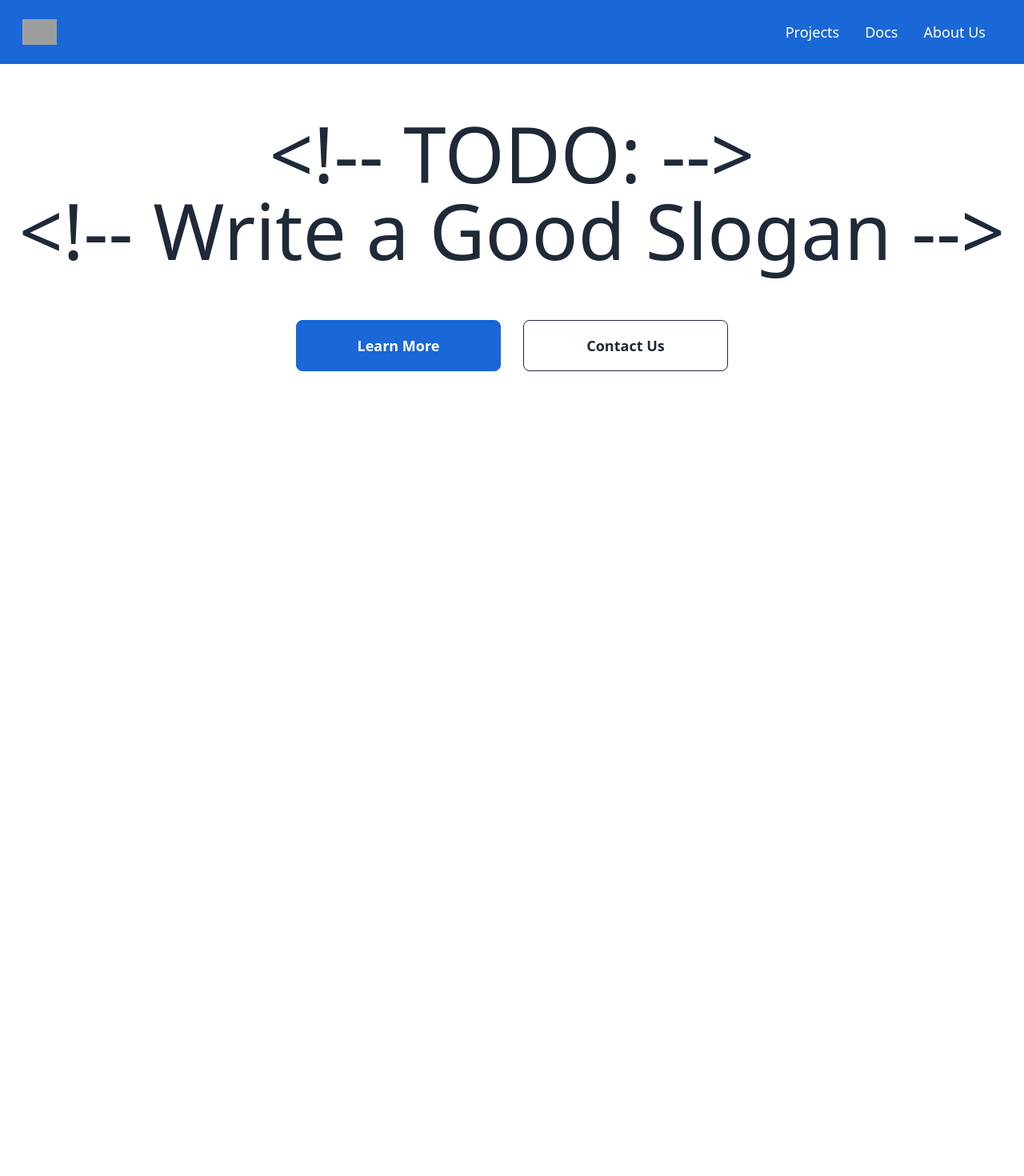
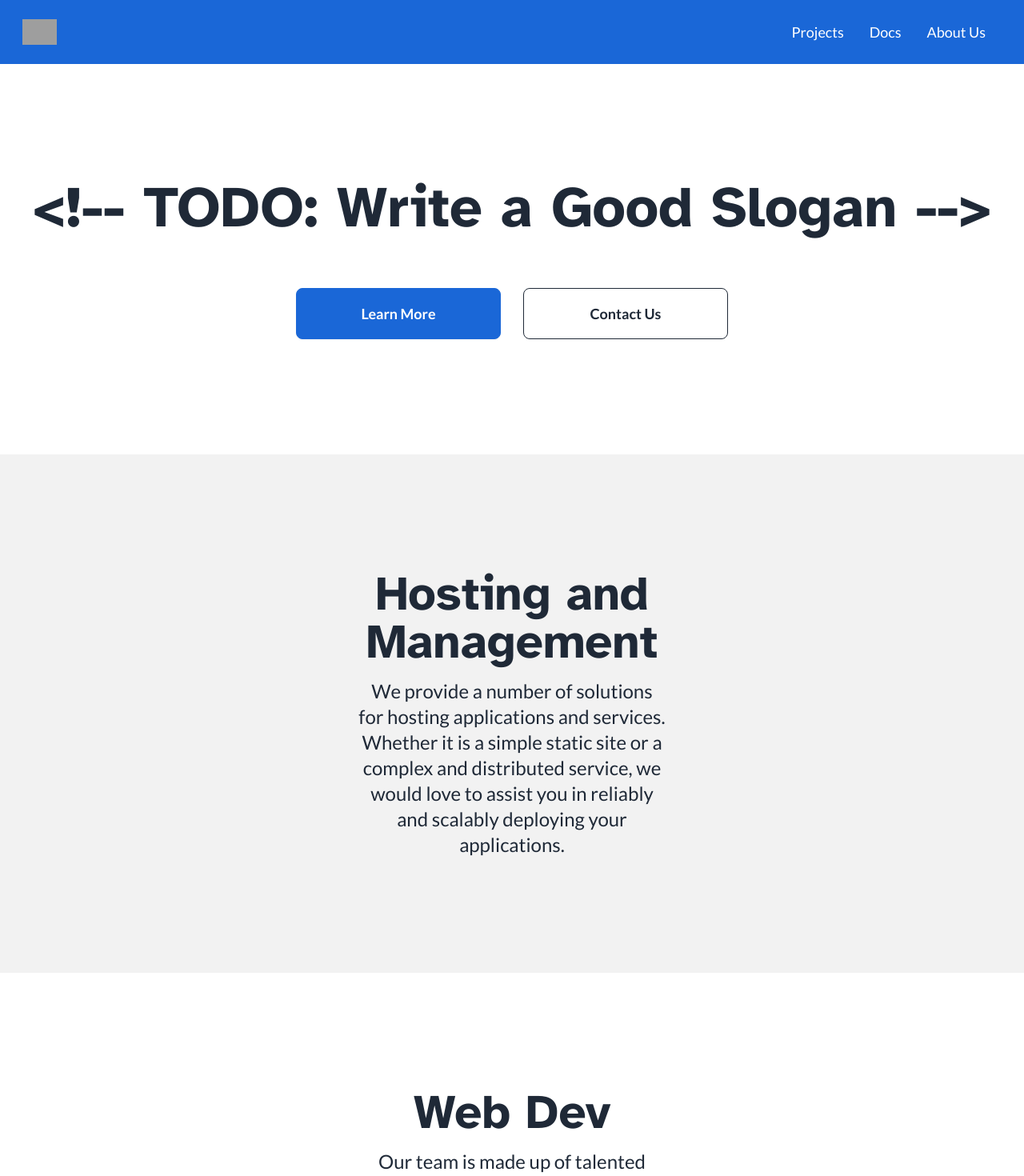
Before and after one commit to AbandonTech/abandontechsite, a Nuxt app: page / in a window 1280 px wide. Shown: the top 1470 px of the page at 80% size. Before the commit the page ends 800 px from the top, so only its background shows below. Built offline with nearby package versions, Linux system fonts and the light colour scheme; grey boxes are pictures that could not be loaded.

Commit message:
add abandon tech fonts, add About Sections to index page

```diff
--- a/assets/css/main.css
+++ b/assets/css/main.css
@@ -1,6 +1,27 @@
+@import url("https://fonts.googleapis.com/css2?family=Atkinson+Hyperlegible:ital,wght@0,400;0,700;1,400;1,700&display=swap");
+@import url("https://fonts.googleapis.com/css2?family=Lato:ital,wght@0,100;0,300;0,400;0,700;0,900;1,100;1,300;1,400;1,700;1,900&display=swap");
+
 @tailwind base;
 @tailwind components;
 @tailwind utilities;
+
+@layer base {
+  h1 {
+    @apply font-header font-bold;
+  }
+  h2 {
+    @apply font-header;
+  }
+  h3 {
+    @apply font-header;
+  }
+  h4 {
+    @apply font-header;
+  }
+  h5 {
+    @apply font-header;
+  }
+}
 
 html, body {
     margin:0;
--- /dev/null
+++ b/components/AboutSection.vue
@@ -0,0 +1,16 @@
+<template>
+    <div class="text-center py-36 text-base-content">
+        <div class="w-full md:w-1/2 px-4 md:px-32 mx-auto">
+            <h1 class="text-6xl mb-4">{{ props.title }}</h1>
+            <p class="text-2xl">{{ props.description }}</p>
+        </div>
+
+    </div>
+</template>
+
+<script setup>
+const props = defineProps({
+    title: String,
+    description: String
+})
+</script>
--- a/components/HeroBanner.vue
+++ b/components/HeroBanner.vue
@@ -1,11 +1,10 @@
 <template>
-    <div class="flex justify-center pt-16">
+    <div class="flex justify-center py-36">
         <div>
-            <div class="text-base-content text-center text-8xl">
+            <div class="text-base-content text-center text-7xl">
                 <!-- <h1>Technology Without</h1>
                 <h1>The Baggage</h1> -->
-                <h1>{{ toHtmlComment("TODO:") }}</h1>
-                <h1>{{ toHtmlComment("Write a Good Slogan") }}</h1>
+                <h1>{{ toHtmlComment("TODO: Write a Good Slogan") }}</h1>
             </div>
             <div class="flex gap-7 justify-center mt-16">
                 <button class="btn btn-lg btn-wide btn-primary">Learn More</button>
--- a/pages/index.vue
+++ b/pages/index.vue
@@ -1,3 +1,28 @@
 <template>
     <HeroBanner />
+    <AboutSection class="bg-base-200" :title="aboutSectionData.hosting.title" :description="aboutSectionData.hosting.description" />
+    <AboutSection class="bg-base-100" :title="aboutSectionData.webDev.title" :description="aboutSectionData.webDev.description" />
+    <AboutSection class="bg-base-200" :title="aboutSectionData.other.title" :description="aboutSectionData.other.description" />
+
 </template>
+
+<script setup>
+    const aboutSectionData = {
+        hosting: {
+            title: "Hosting and Management",
+            description: `We provide a number of solutions for hosting applications and services. Whether it is a simple
+                    static site or a complex and distributed service, we would love to assist you in reliably and scalably deploying
+                    your applications.`
+        },
+        webDev: {
+            title: "Web Dev",
+            description: `Our team is made up of talented developers and designers. Collectively we cover a large range of
+                    sills across fullstack web development.`
+        },
+        other: {
+            title: "Anything Else",
+            description: `Our team can also assist in a number of other areas within technology. If you do not see what you
+                    need listed here, please feel free to reach out.`
+        }
+    }
+</script>
--- a/tailwind.config.ts
+++ b/tailwind.config.ts
@@ -1,11 +1,19 @@
 module.exports = {
     plugins: [require('daisyui')],
+    theme: {
+      extend: {
+        fontFamily: {
+          "sans": ["Lato", "sans-serif"],
+          "header": ["Atkinson Hyperlegible", "sans-serif"],
+        },
+      },
+    },
     daisyui: {
         themes: [
           {
             light: {
               ...require("daisyui/src/theming/themes")["light"],
-              "base-100": "#ffffff",  // backgrounds
+              // "base-100": "#ffffff",  // backgrounds
               "base-content": "#1f2937",
               "primary-content": "#ffffff",  // text
               "primary": "#1A67D7" // AbandonTech Blue
```
Also changed, not shown: 1 other file (tests, documents, lock files or other folders).
